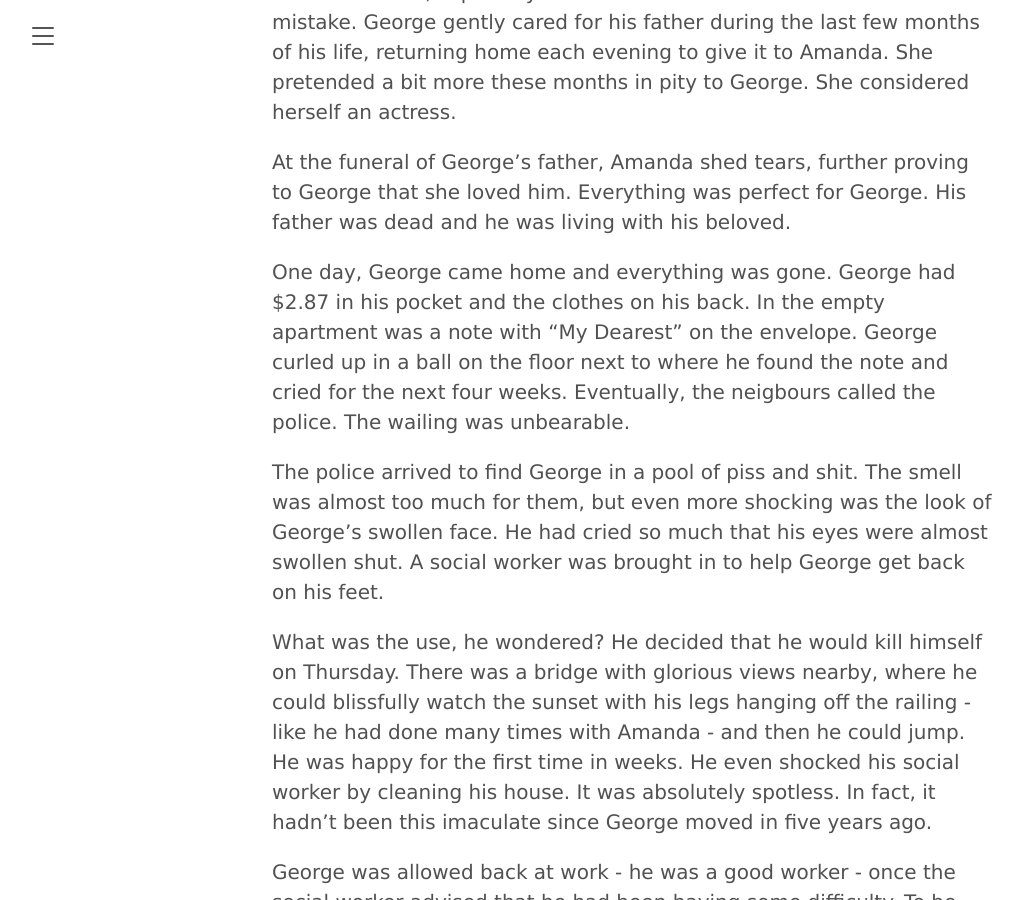
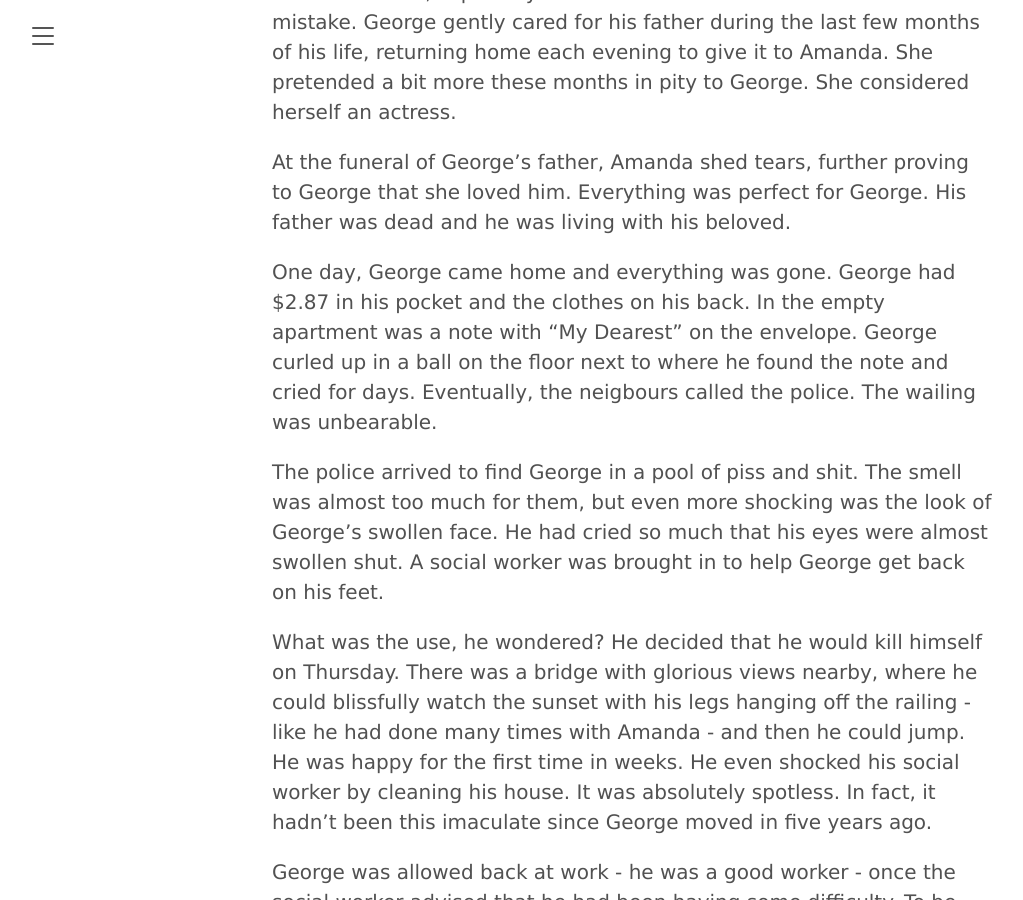
Before and after one commit to tracyjordan/tracyjordan.github.io, a Jekyll site: the page built from _posts/2020-04-29-george.md, in a window 1280 px wide and 900 px high, scrolled down 715 px. Shown: the whole window, without its empty margins (8-1031 px from the left). Built offline with Jekyll 4.4.1, drawn with Linux system fonts in a browser that asks for light colours.

Commit message:
Update 2020-04-29-george.md

```diff
--- a/_posts/2020-04-29-george.md
+++ b/_posts/2020-04-29-george.md
@@ -15,7 +15,7 @@ George was a romantic. He needed something. He imagined that love was what made
 
 At the funeral of George's father, Amanda shed tears, further proving to George that she loved him. Everything was perfect for George. His father was dead and he was living with his beloved.
 
-One day, George came home and everything was gone. George had $2.87 in his pocket and the clothes on his back. In the empty apartment was a note with "My Dearest" on the envelope. George curled up in a ball on the floor next to where he found the note and cried for the next four weeks. Eventually, the neigbours called the police. The wailing was unbearable.
+One day, George came home and everything was gone. George had $2.87 in his pocket and the clothes on his back. In the empty apartment was a note with "My Dearest" on the envelope. George curled up in a ball on the floor next to where he found the note and cried for days. Eventually, the neigbours called the police. The wailing was unbearable.
 
 The police arrived to find George in a pool of piss and shit. The smell was almost too much for them, but even more shocking was the look of George's swollen face. He had cried so much that his eyes were almost swollen shut. A social worker was brought in to help George get back on his feet.
 
```
